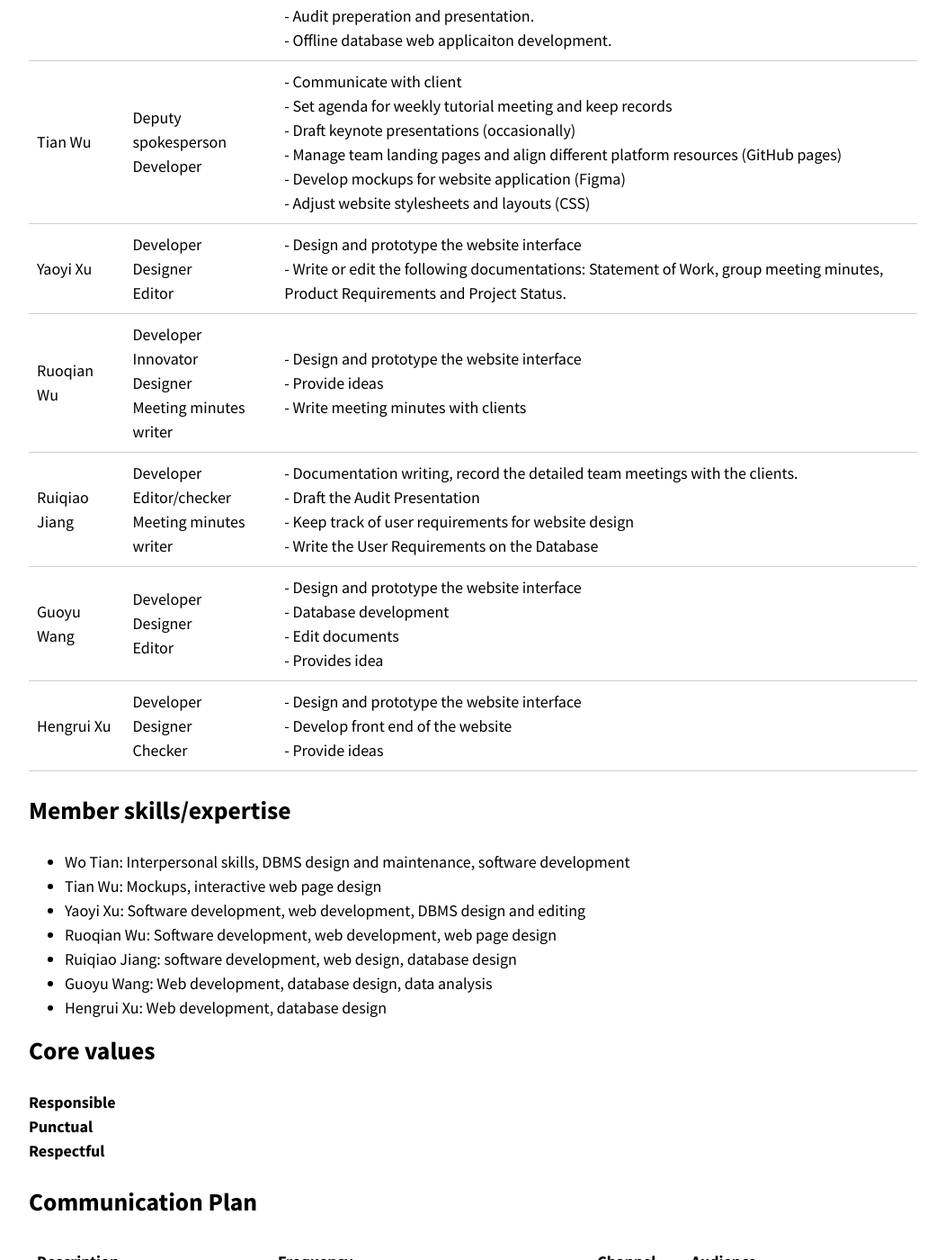
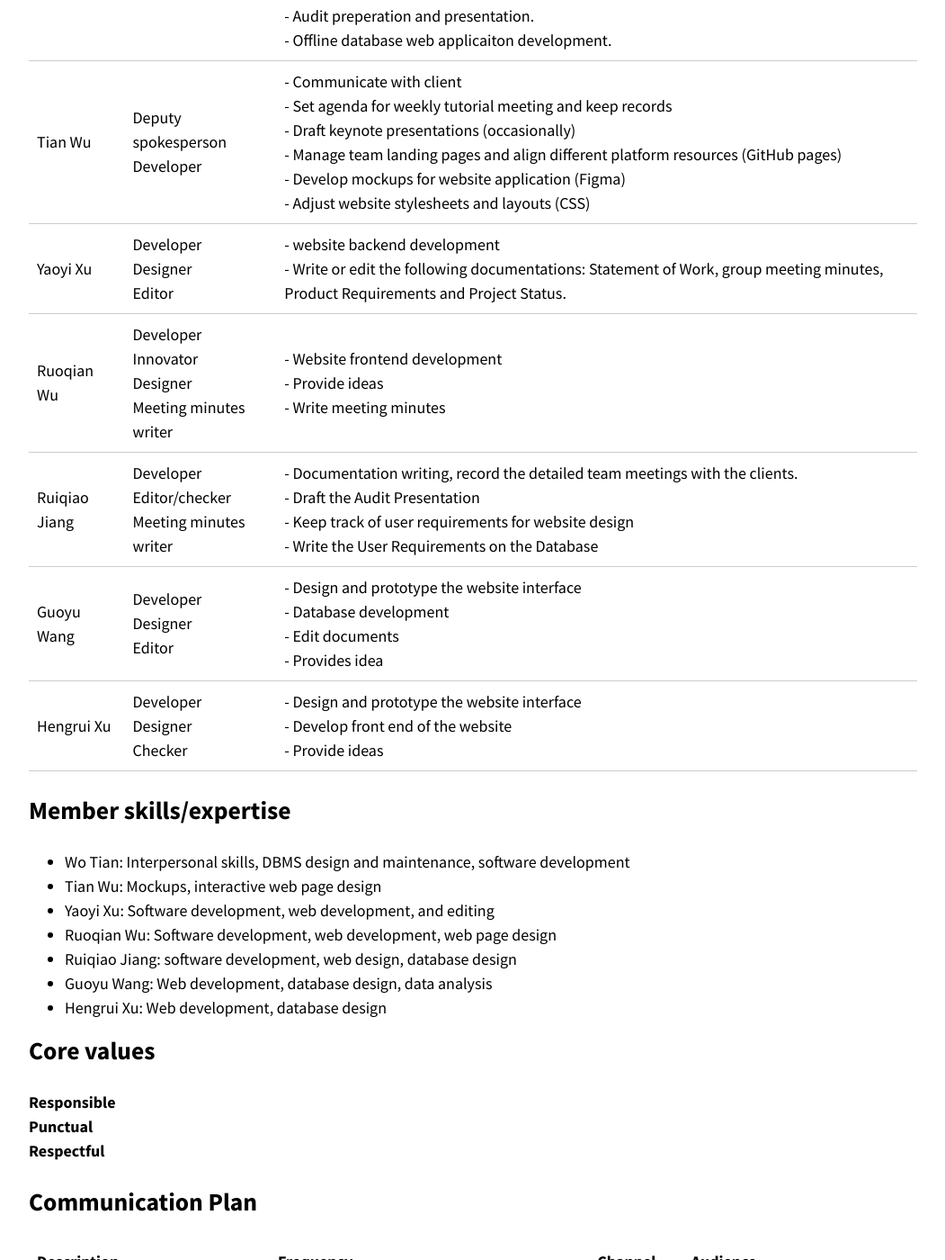
Before and after one commit to optofab/optofab.github.io, a Jekyll site: the page built from team-charter.md, in a window 1280 px wide and 1400 px high, scrolled down 1347 px. Shown: the whole window at 90% size, without its empty margins (114-1165 px from the left). Built offline with Jekyll 4.4.1, drawn with Linux system fonts in a browser that asks for light colours; nearby versions of some CDN libraries; emoji names are drawn with the system emoji font.

Commit message:
edited team charter

```diff
--- a/team-charter.md
+++ b/team-charter.md
@@ -42,12 +42,12 @@ tag:
   <tr>
     <td>Yaoyi Xu</td>
     <td>Developer<br>Designer<br>Editor</td>
-    <td>- Design and prototype the website interface<br>- Write or edit the following documentations: Statement of Work, group meeting minutes, Product Requirements and Project Status.</td>
+    <td>- website backend development<br>- Write or edit the following documentations: Statement of Work, group meeting minutes, Product Requirements and Project Status.</td>
   </tr>
   <tr>
     <td>Ruoqian Wu</td>
     <td>Developer<br>Innovator<br>Designer<br>Meeting minutes writer</td>
-    <td>- Design and prototype the website interface<br>- Provide ideas<br>- Write meeting minutes with clients</td>
+    <td>- Website frontend development<br>- Provide ideas<br>- Write meeting minutes</td>
   </tr>
   <tr>
     <td>Ruiqiao Jiang</td>
@@ -70,7 +70,7 @@ tag:
 
 - Wo Tian: Interpersonal skills, DBMS design and maintenance, software development
 - Tian Wu: Mockups, interactive web page design
-- Yaoyi Xu: Software development, web development, DBMS design and editing
+- Yaoyi Xu: Software development, web development, and editing
 - Ruoqian Wu: Software development, web development, web page design
 - Ruiqiao Jiang: software development, web design, database design
 - Guoyu Wang: Web development, database design, data analysis
```
